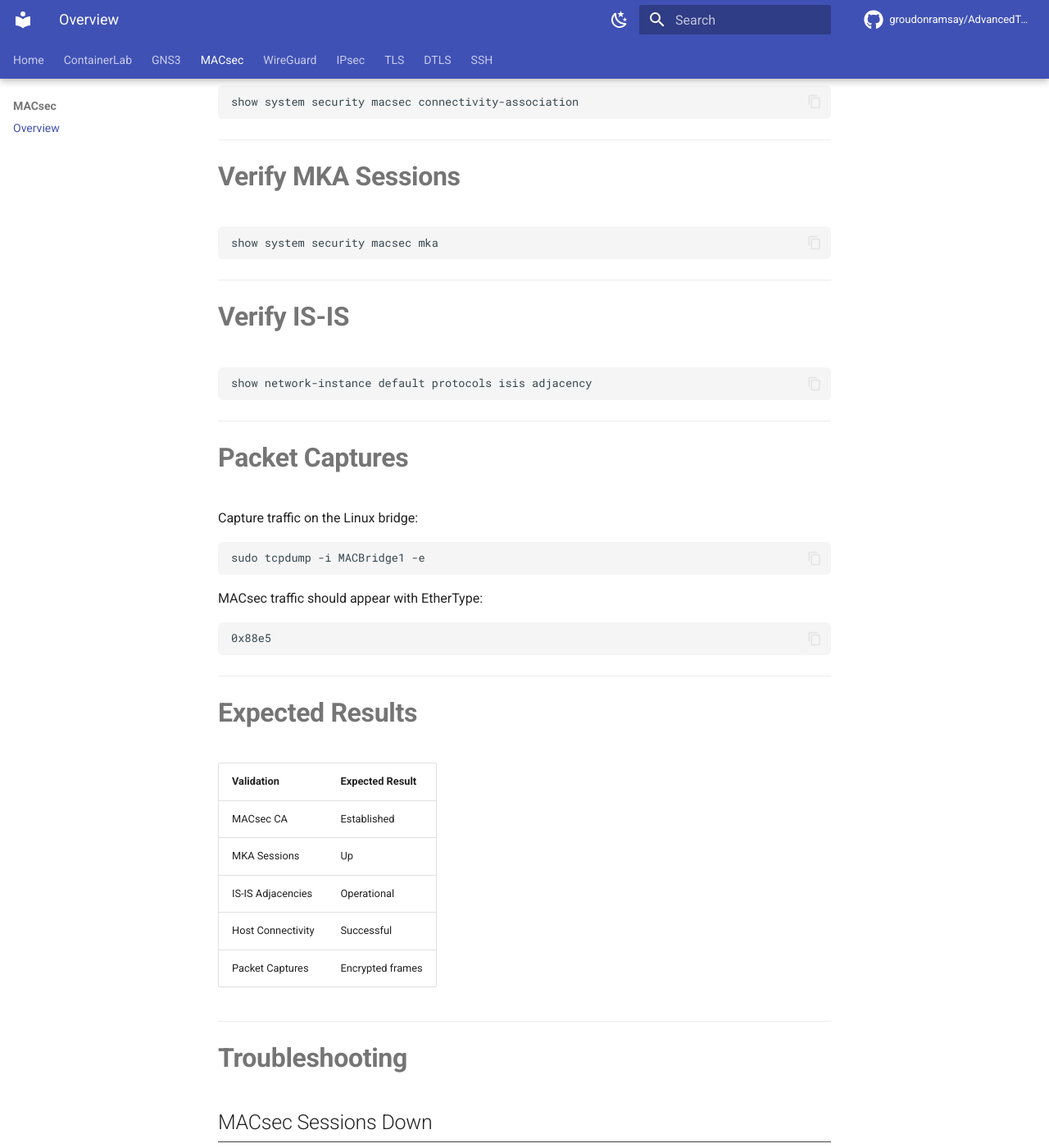
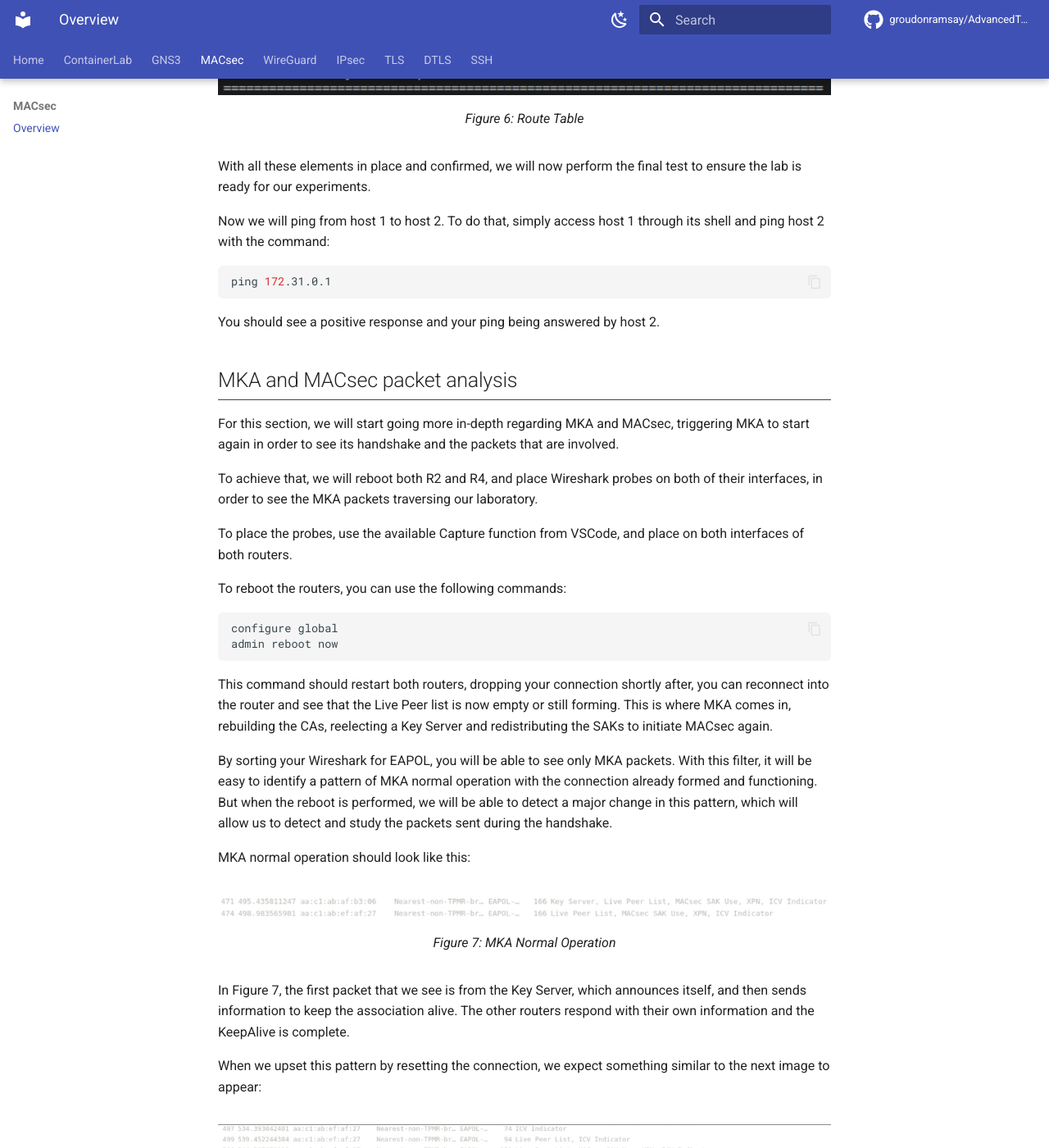
Before and after one commit to GroudonRamsay/AdvancedTunnellingLabs, an MkDocs documentation site: the page built from docs/macsec/index.md, in a window 1280 px wide and 1400 px high, scrolled down 14572 px. Shown: the whole window at 82% size. Built offline with MkDocs 1.6.1 and Material for MkDocs 9.7.7, drawn with Linux system fonts in a browser that asks for light colours; comment, search, counter and statistics services are not loaded; some of the changed text lies outside the part shown.

Commit message:
Improved MACsec guide and experiments

````diff
--- a/docs/macsec/index.md
+++ b/docs/macsec/index.md
@@ -823,129 +823,90 @@
 show router route-table
 ```
 
-# Verify Nodes
+The result for this command should be a table similar in entries to the one presented below:
+
+<figure markdown id="figure-6">
+  ![Figure 6: Route Table](../images/RouteTable.png)
+  <figcaption>Figure 6: Route Table</figcaption>
+</figure>
+
+With all these elements in place and confirmed, we will now perform the final test to ensure the lab is ready for our experiments.
+
+Now we will ping from host 1 to host 2. To do that, simply access host 1 through its shell and ping host 2 with the command:
 
 ```bash
-docker ps
+ping 172.31.0.1
 ```
 
----
+You should see a positive response and your ping being answered by host 2.
 
-# Verify Linux Bridges
+## MKA and MACsec packet analysis
 
-```bash
-bridge link
+For this section, we will start going more in-depth regarding MKA and MACsec, triggering MKA to start again in order to see its handshake and the packets that are involved.
+
+To achieve that, we will reboot both R2 and R4, and place Wireshark probes on both of their interfaces, in order to see the MKA packets traversing our laboratory.
+
+To place the probes, use the available Capture function from VSCode, and place on both interfaces of both routers.
+
+To reboot the routers, you can use the following commands:
+
+```srl
+configure global
+admin reboot now
 ```
 
----
+This command should restart both routers, dropping your connection shortly after, you can reconnect into the router and see that the Live Peer list is now empty or still forming. This is where MKA comes in, rebuilding the CAs, reelecting a Key Server and redistributing the SAKs to initiate MACsec again.
 
-# MACsec Verification
+By sorting your Wireshark for EAPOL, you will be able to see only MKA packets. With this filter, it will be easy to identify a pattern of MKA normal operation with the connection already formed and functioning. But when the reboot is performed, we will be able to detect a major change in this pattern, which will allow us to detect and study the packets sent during the handshake.
 
-Verify MACsec sessions:
+MKA normal operation should look like this:
 
-```srl
-show system security macsec connectivity-association
-```
+<figure markdown id="figure-7">
+  ![Figure 7: MKA Normal Operation](../images/MKAnormal.png)
+  <figcaption>Figure 7: MKA Normal Operation</figcaption>
+</figure>
 
----
+In Figure 7, the first packet that we see is from the Key Server, which announces itself, and then sends information to keep the association alive. The other routers respond with their own information and the KeepAlive is complete.
 
-# Verify MKA Sessions
+When we upset this pattern by resetting the connection, we expect something similar to the next image to appear:
 
-```srl
-show system security macsec mka
-```
+<figure markdown id="figure-8">
+  ![Figure 8: MKA Handshake](../images/MKAreconn.png)
+  <figcaption>Figure 8: MKA Handshake</figcaption>
+</figure>
 
----
+The first five packets are unsuccessful attempts to find more peers and begin MKA. But at the sixth packet, numbered 512, we see that both peer lists and basic parameters are sent, signaling that peers were found and that the Key Server election has begun.
 
-# Verify IS-IS
+The following message comes from the elected Key Server notifying its peers of its election, which the other peers respond positively.
 
-```srl
-show network-instance default protocols isis adjacency
-```
+Finally the Key Server distributes the SAK, which will be used by all peers to encrypt packets that use MACsec for protection.
 
----
+!!! question "What is the cypher used for the key? What is this key identifier number? According to MACsec SAK Use were there any keys before this one?"
 
-# Packet Captures
+Now that MKA has been analysed, and its packets dissected, let´s move forward and view packets encrypted by MACsec and what are their contents.
 
-Capture traffic on the Linux bridge:
+To begin, keep your Wireshark probes active, in order to capture the ICMP packets that will be crossing from our ping, encrypted by MACsec.
 
-```bash
-sudo tcpdump -i MACBridge1 -e
-```
+With the probes active, return to host 1, and begin a ping to host 2.
 
-MACsec traffic should appear with EtherType:
+With the ping active, we will be able to see packets like the following pass through:
 
-```text
-0x88e5
-```
+<figure markdown id="figure-9">
+  ![Figure 9: MACsec packets](../images/MACsecPackets.png)
+  <figcaption>Figure 9: MACsec Packets</figcaption>
+</figure>
 
----
+These packets contain within the ICMP packets that compose a Ping, albeit we cannot see them due to MACsec´s encryption. Let´s analyse the security tag, and see if it matches what was displayed in Figure 1.
 
-# Expected Results
+<figure markdown id="figure-10">
+  ![Figure 10: Live Security Tag](../images/LiveTag.png)
+  <figcaption>Figure 10: Live Security Tag</figcaption>
+</figure>
 
-| Validation        | Expected Result  |
-| ----------------- | ---------------- |
-| MACsec CA         | Established      |
-| MKA Sessions      | Up               |
-| IS-IS Adjacencies | Operational      |
-| Host Connectivity | Successful       |
-| Packet Captures   | Encrypted frames |
+As we can see, the security tag in our packet contains the TCI and AN in the beggining, followed by the SL, PN, the SCI and finally the ICV, which matches what we saw theoretically in the introduction of this laboratory. The following data is protected by the SAK and we cannot view it, as we expected.
 
----
+## Key Server Election and Reelection
 
-# Troubleshooting
+## MKA Rekeying
 
-## MACsec Sessions Down
-
-Verify:
-
-- CAK matches
-- CKN matches
-- Interface state
-- Ethernet connectivity
-
----
-
-## Linux Bridge Problems
-
-Inspect bridge forwarding:
-
-```bash
-bridge link
-```
-
-Verify multicast behavior:
-
-```bash
-ip link show MACBridge1
-```
-
----
-
-## IS-IS Adjacency Failure
-
-Verify:
-
-- MACsec operational state
-- MTU configuration
-- Interface bindings
-
----
-
-## Traffic Appears Unencrypted
-
-Possible causes:
-
-- MACsec disabled
-- Incorrect Connectivity Association
-- Bridge filtering issues
-
----
-
-!!! warning
-
-    Linux bridges may filter MACsec EtherTypes unless forwarding behavior is configured correctly.
-
-!!! note
-
-    MACsec WAN mode preserves VLAN tags while encrypting Ethernet payloads.
+## Replay Protection
````
Also changed, not shown: docs/images/LiveTag.png (added), docs/images/MACsecPackets.png (added), docs/images/MKAnormal.png (added), docs/images/MKAreconn.png (added), docs/images/RouteTable.png (added).
